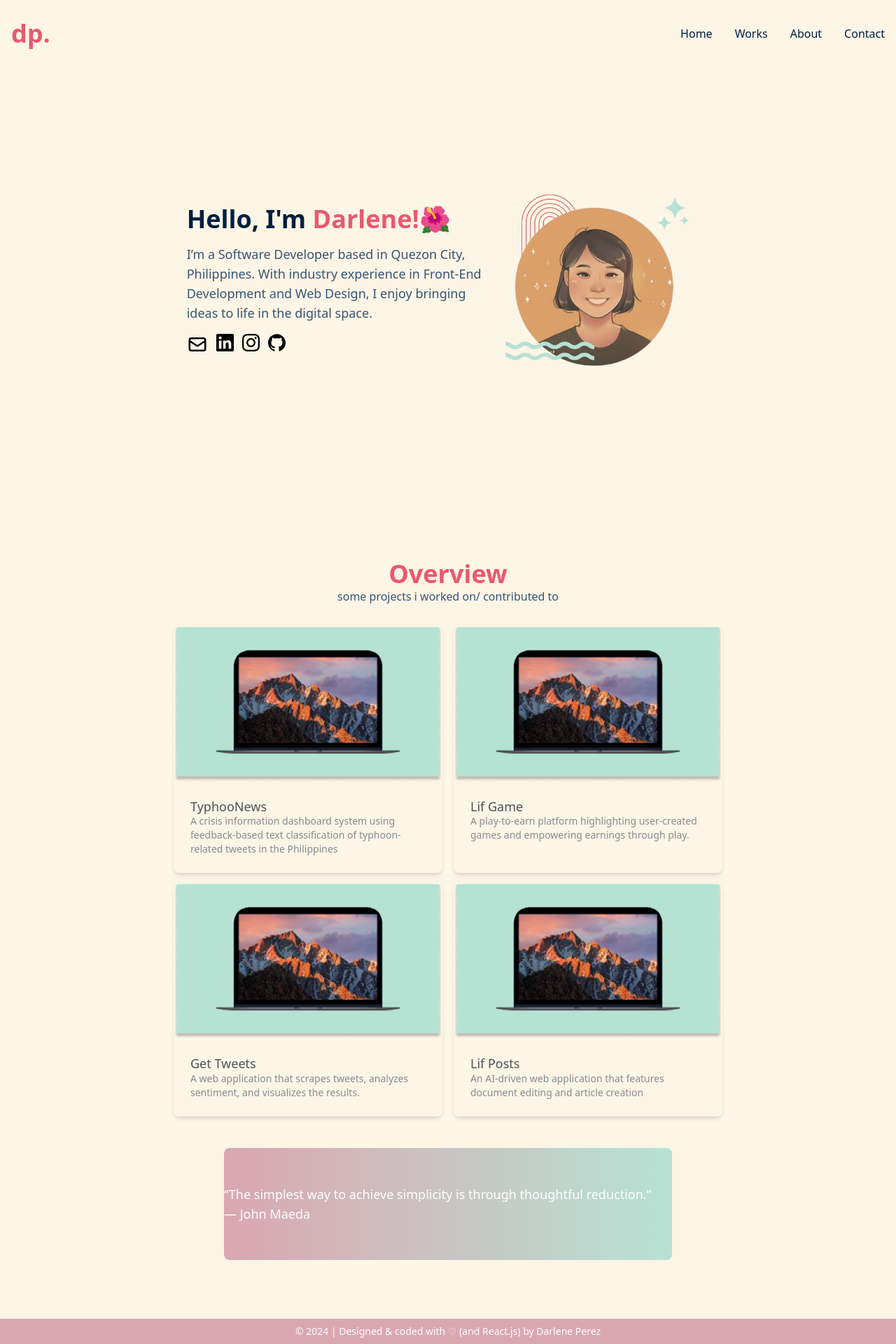
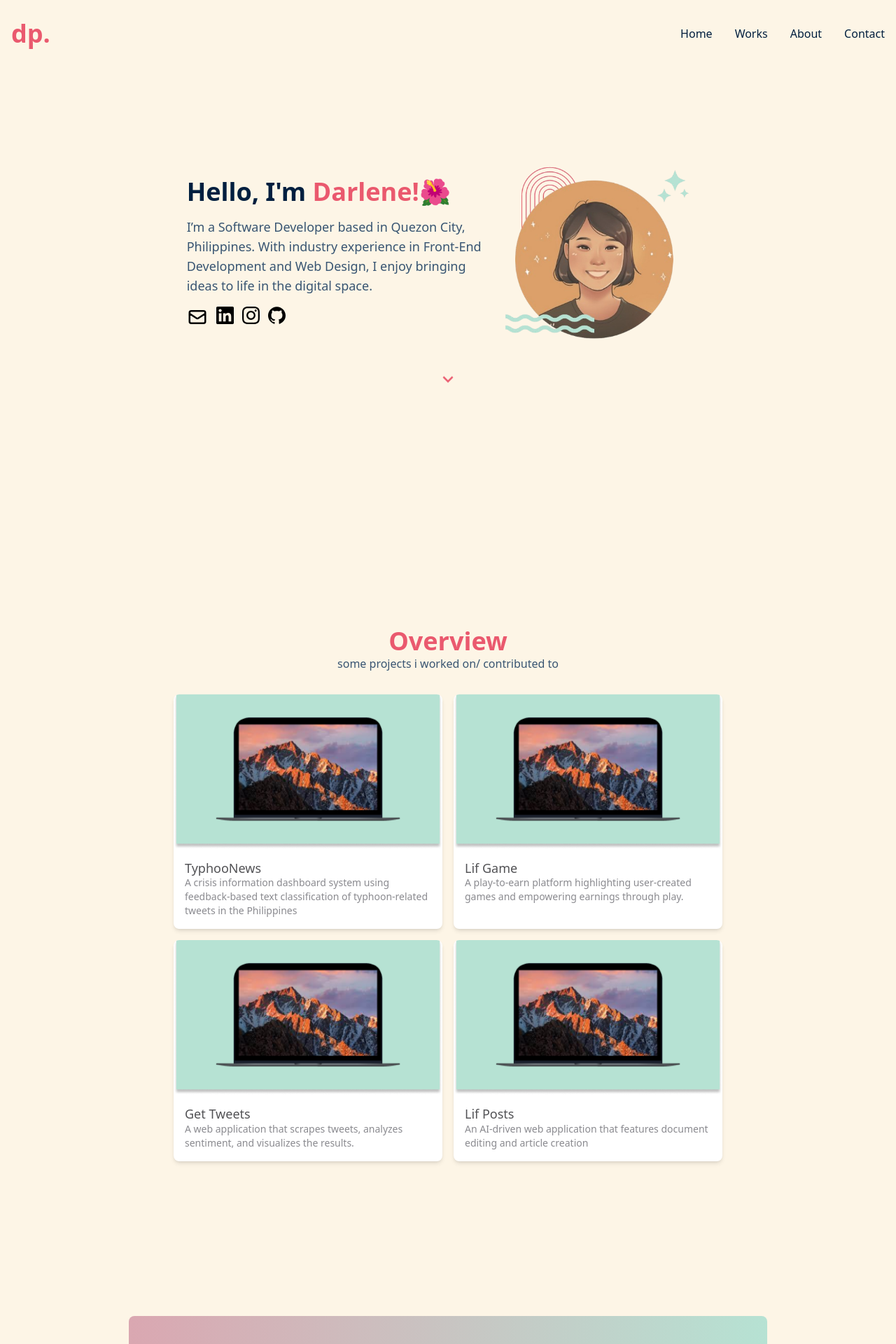
Before and after one commit to dqperez/portfolio-website, a React (Vite) app: page / in a window 1280 px wide. Shown: the top 1920 px of the page at 70% size. Built offline with nearby package versions, Linux system fonts and the light colour scheme.

Commit message:
feat: Add gradient quote component

```diff
--- /dev/null
+++ b/src/components/GradientQuote.jsx
@@ -0,0 +1,16 @@
+import React from 'react';
+
+const GradientQuote = () => {
+  return (
+    <div className="flex items-center justify-center h-screen px-8">
+        <div class="flex flex items-center justify-center h-40 w-screen p-20 lg:w-3/4 mb-20 rounded-lg bg-gradient-to-r from-footer to-button">
+                <p className="text-lg" style={{ color: 'white' }}>
+                    “The simplest way to achieve simplicity is through thoughtful reduction.”
+                    — John Maeda
+                </p>
+        </div>
+    </div>
+  )
+}
+
+export default GradientQuote;
--- a/src/components/Overview.jsx
+++ b/src/components/Overview.jsx
@@ -4,10 +4,10 @@ import OverviewCard from './OverviewCard';
 const Overview = () => {
   return (
     <div className="flex w-screen justify-center">
-        <div className="flex flex-col items-center">
+        <div className="flex flex-col items-center mt-8">
             <p className="text-4xl text-header font-bold">Overview</p>
             <p className="text-md text-body">some projects i worked on/ contributed to</p>
-            <div className="grid grid-cols-2 gap-4 p-8">
+            <div className="grid grid-cols-1 lg:grid-cols-2 gap-4 p-8">
                 <OverviewCard title="TyphooNews" summary="A crisis information dashboard system using feedback-based text classification of typhoon-related tweets in the Philippines"/>
                 <OverviewCard title="Lif Game" summary="A play-to-earn platform highlighting user-created games and empowering earnings through play."/>
                 <OverviewCard title="Get Tweets" summary="A web application that scrapes tweets, analyzes sentiment, and visualizes the results."/>
--- a/src/components/OverviewCard.jsx
+++ b/src/components/OverviewCard.jsx
@@ -4,13 +4,14 @@ import projectIcon from "../assets/projectIcon.png";
 const OverviewCard = (props) => {
     const { title, summary } = props;
   return (
-    <div className="flex flex-col block rounded-lg bg-white shadow-md max-w-96">
-        <img class="rounded-t-lg" src={projectIcon}/>
-        <div class="p-6">
-            <h5 class="text-lg font-medium leading-tight text-cardTitle">{title}</h5>
-            <p class="text-sm text-cardBody">{summary}</p>
-        </div>
-    </div>
+    <div className="flex flex-col block rounded-lg bg-bg_white shadow-md max-w-96">
+      <img className="rounded-t-lg shadow-none" src={projectIcon} alt="Project Icon" />
+      <div className="p-4">
+        <h5 className="text-lg font-medium leading-tight text-cardTitle">{title}</h5>
+        <p className="text-sm text-cardBody">{summary}</p>
+      </div>
+</div>
+
   )
 }
 
--- a/src/pages/MainPage.jsx
+++ b/src/pages/MainPage.jsx
@@ -7,25 +7,24 @@ import Layout from "./Layout";
 const MainPage = () => {
     return (
         <Layout>
-            <div className="bg-bg flex h-screen">
+            <div className="flex h-screen">
                 <div id="home" className="flex flex-col justify-center items-center w-full">
-                    <Home />
-                    {/* <div className="flex">
-                        <svg width="24" height="24" xmlns="http://www.w3.org/2000/svg" viewBox="0 0 24 24" fill="currentColor" color="#000"><path d="M0 0h24v24H0V0z" fill="none"></path><path d="M7.41 8.59L12 13.17l4.59-4.58L18 10l-6 6-6-6 1.41-1.41z"></path></svg>
-                    </div>                             */}
+                        <Home />
+                    <div className="flex py-6 animate-bounce">
+                        <svg className="text-header" width="30" height="30" xmlns="http://www.w3.org/2000/svg" viewBox="0 0 24 24" fill="currentColor" color="#000"><path d="M0 0h24v24H0V0z" fill="none"></path><path d="M7.41 8.59L12 13.17l4.59-4.58L18 10l-6 6-6-6 1.41-1.41z"></path></svg>
+                    </div>
                 </div>
-
             </div>
-            <div className="bg-bg flex h-screen">
+            <div className="scroll-auto flex h-screen p-16">
                 <Overview />
             </div>
 
-            <div className="bg-bg flex items-center justify-center h-80">
-                <div class="flex flex items-center justify-center h-40 w-1/2 mb-20 rounded-lg bg-gradient-to-r from-footer to-button">
-                <p className="text-lg" style={{ color: 'white' }}>
-                    “The simplest way to achieve simplicity is through thoughtful reduction.”
-                    — John Maeda
-                </p>
+            <div className="flex items-center justify-center h-screen px-8">
+                <div class="flex flex items-center justify-center h-40 w-screen p-20 lg:w-3/4 mb-20 rounded-lg bg-gradient-to-r from-footer to-button">
+                    <p className="text-lg" style={{ color: 'white' }}>
+                        “The simplest way to achieve simplicity is through thoughtful reduction.”
+                        — John Maeda
+                    </p>
                 </div>
             </div>
         </Layout>
--- a/src/pages/WorksPage.jsx
+++ b/src/pages/WorksPage.jsx
@@ -1,4 +1,4 @@
-import React from 'react'
+import React from 'react';
 import Layout from './Layout';
 
 const WorksPage = () => {
```
